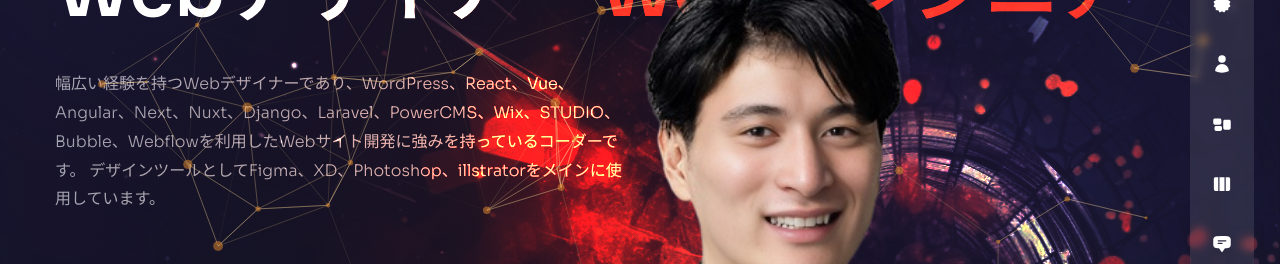
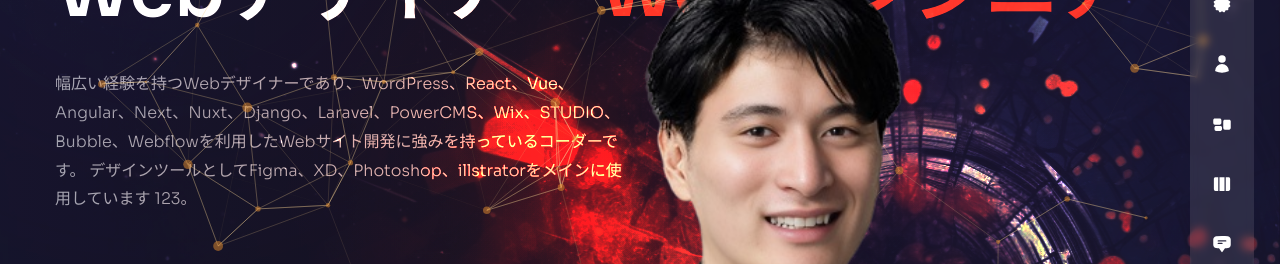
Before and after one commit to takeshikimura5255/tom, a Next.js app: page / in a window 1280 px wide. Shown: the part 276-540 px from the top of the page. Built offline with nearby package versions, Linux system fonts and the light colour scheme.

Commit message:
fix:sent

```diff
--- a/pages/index.jsx
+++ b/pages/index.jsx
@@ -33,7 +33,7 @@ const Home = () => {
             className="w-full xl:max-w-xl mx-auto xl:mx-0 mb-10 xl:mb-16"
           >
             幅広い経験を持つWebデザイナーであり、WordPress、React、Vue、Angular、Next、Nuxt、Django、Laravel、PowerCMS、Wix、STUDIO、Bubble、Webflowを利用したWebサイト開発に強みを持っているコーダーです。
-            デザインツールとしてFigma、XD、Photoshop、illstratorをメインに使用しています。
+            デザインツールとしてFigma、XD、Photoshop、illstratorをメインに使用しています 123。
           </motion.p>
 
           {/* btn */}
```
